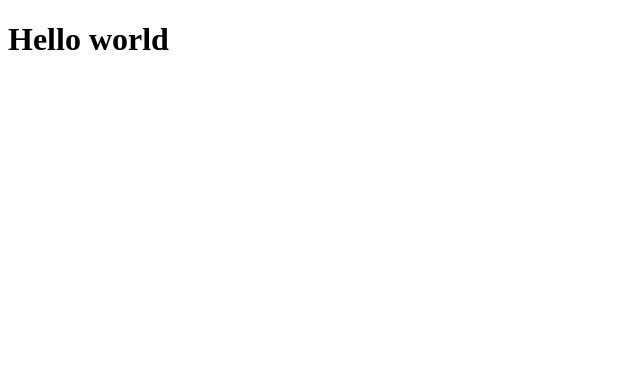
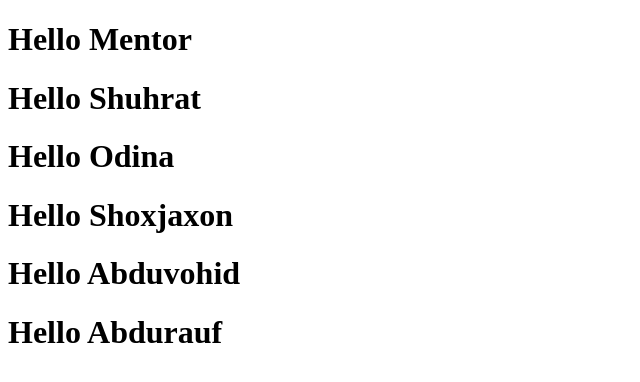
Before and after one commit to Abduraufdeveloper/4-dars, a plain HTML site: page index.html in a window 1280 px wide. Shown: the whole page, without its empty margins (0-640 px from the left). Drawn offline with Linux system fonts and the light colour scheme.

Commit message:
Add files via upload

```diff
--- a/index.html
+++ b/index.html
@@ -2,13 +2,17 @@
 <html lang="en">
 <head>
     <meta charset="UTF-8">
-    <meta http-equiv="X-UA-Compatible" content="IE=edge">
     <meta name="viewport" content="width=device-width, initial-scale=1.0">
     <title>Document</title>
 </head>
 <body>
 
-    <h1>Hello world</h1>
+    <h1>Hello Mentor</h1>
+    <h1>Hello Shuhrat</h1>
+    <h1>Hello Odina</h1>
+    <h1>Hello Shoxjaxon</h1>
+    <h1>Hello Abduvohid</h1>
+     <h1>Hello Abdurauf</h1>
 
 </body>
 </html>
```
Also changed, not shown: harvest 1.png (added).
